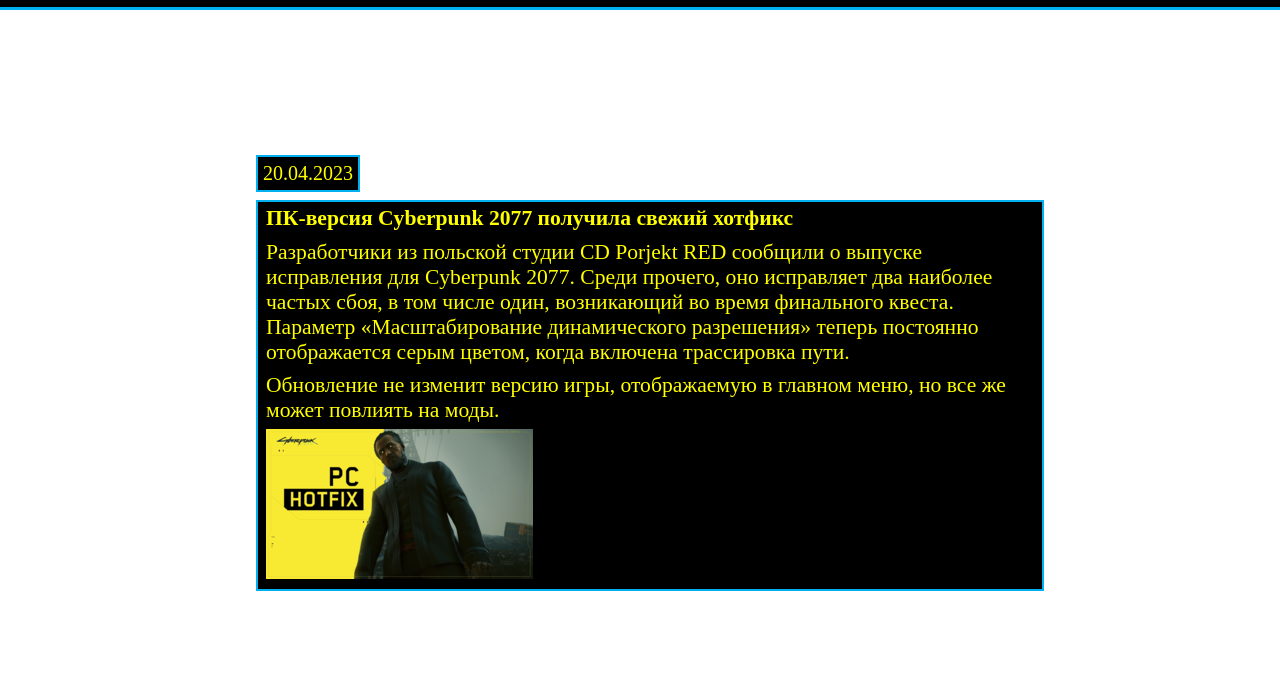
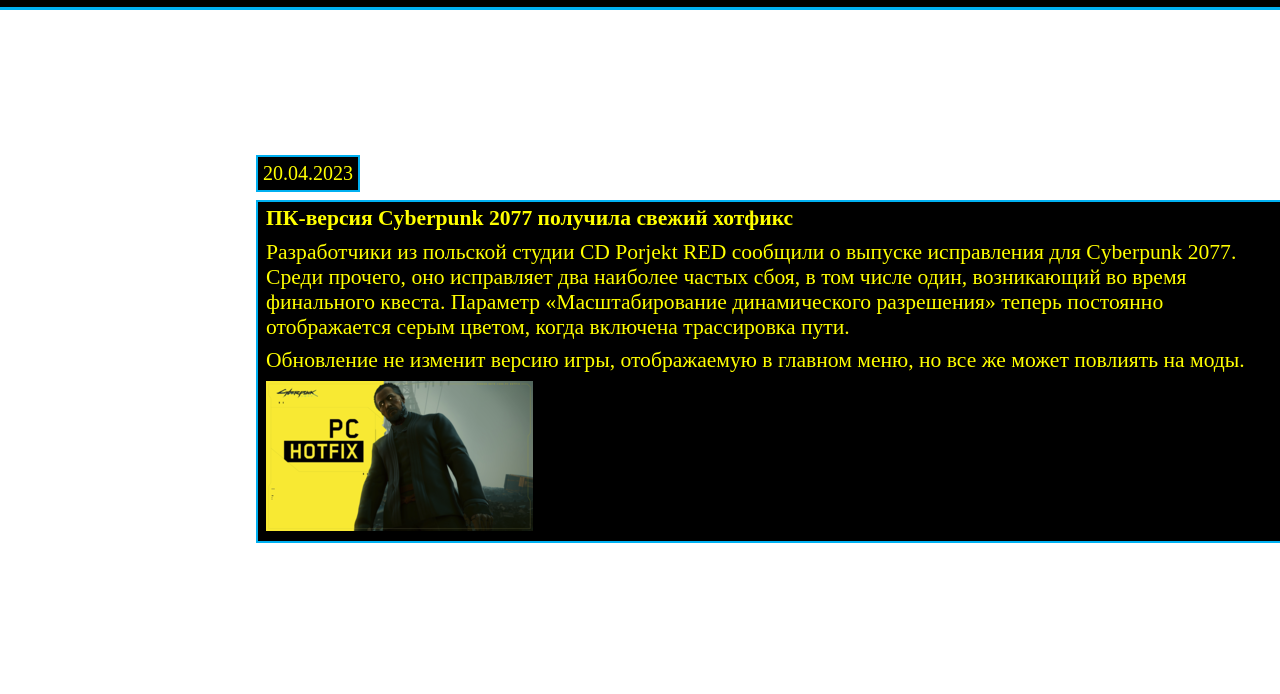
Before and after one commit to SakrFeat/sakrfeat.github.com, a plain HTML site: page index.html in a window 1280 px wide. Shown: the part 75-769 px from the top of the page. Drawn offline with Linux system fonts and the light colour scheme.

Commit message:
Update project.css

```diff
--- a/cssproject/project.css
+++ b/cssproject/project.css
@@ -113,3 +113,9 @@ body {
 .p {
   margin-top: 0.4em;
 }
+
+@media screen and (min-width: 320px) {
+  #post {
+    width: 80%;
+  }
+}
```
